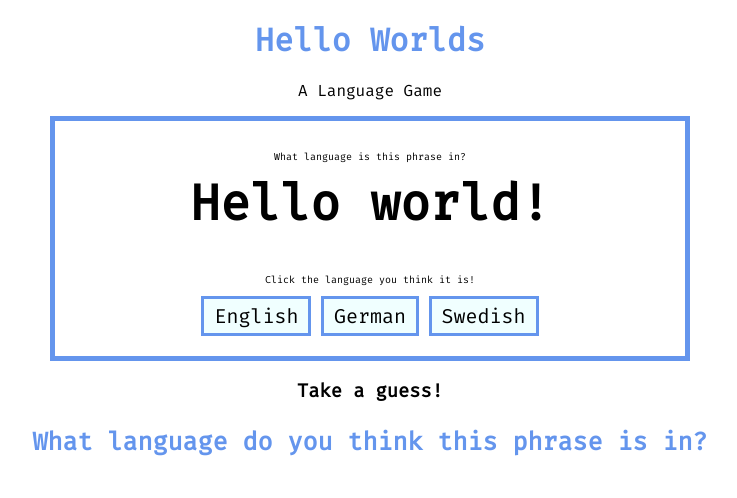
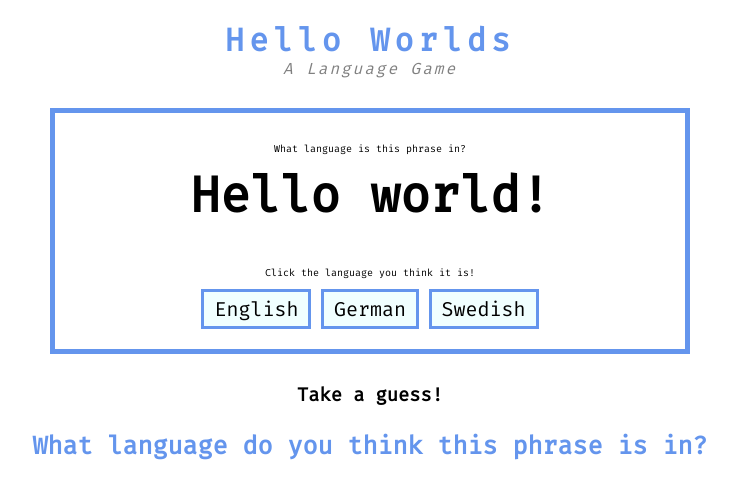
Before and after one commit to turingschool-examples/hello-worlds-boilerplate, a plain HTML site: page index.html in a window 1280 px wide. Shown: the whole page, without its empty margins (270-1007 px from the left). Drawn offline with Linux system fonts and the light colour scheme.

Commit message:
Tweak styles

```diff
--- a/styles.css
+++ b/styles.css
@@ -8,11 +8,20 @@
 
 h1 {
   color: cornflowerblue;
+  letter-spacing: 5px;
+  margin-bottom: 0;
+}
+
+.description {
+  color: gray;
+  font-style: italic;
+  letter-spacing: 2px;
+  margin-top: 0;
 }
 
 .quiz {
   border: 5px solid cornflowerblue;
-  margin: auto;
+  margin: 30px auto;
   padding: 20px;
   width: 50%;
 }
```
